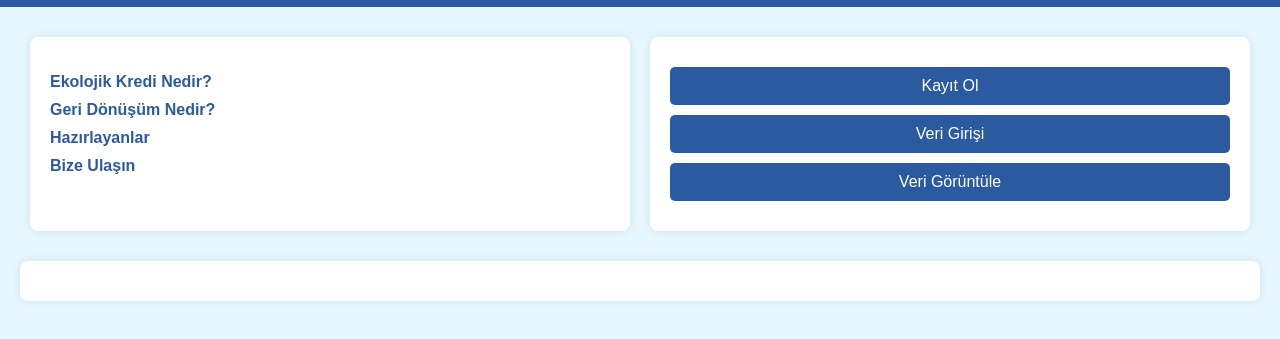
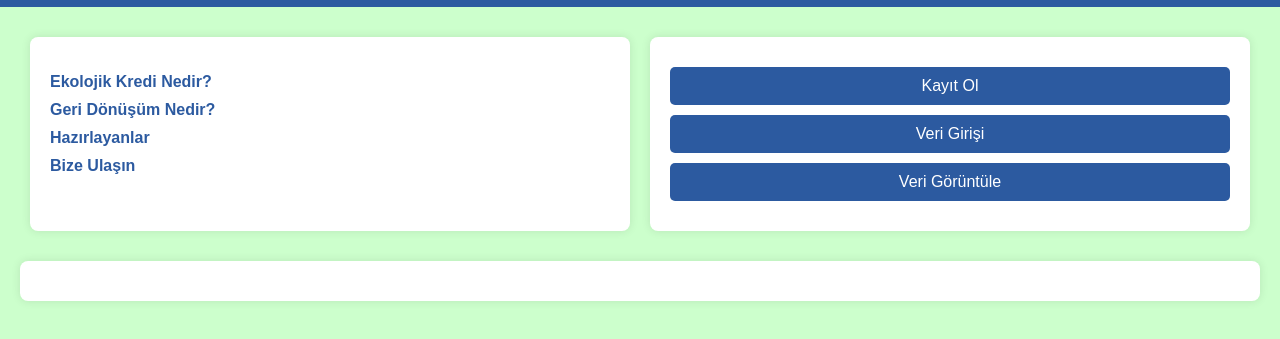
Before and after one commit to Ekolojikkredi/Uuuuu, a plain HTML site: page index.html in a window 1280 px wide. Shown: the part 41-380 px from the top of the page. Drawn offline with Linux system fonts and the light colour scheme.

Commit message:
Update styles.css

```diff
--- a/styles.css
+++ b/styles.css
@@ -2,8 +2,8 @@ body {
     font-family: Arial, sans-serif;
     margin: 0;
     padding: 0;
-    background-color: #e6f7ff;
-    color: #333;
+    background-color: #CCFFCC;
+    color: #00CC33;
 }
 
 header {
```
